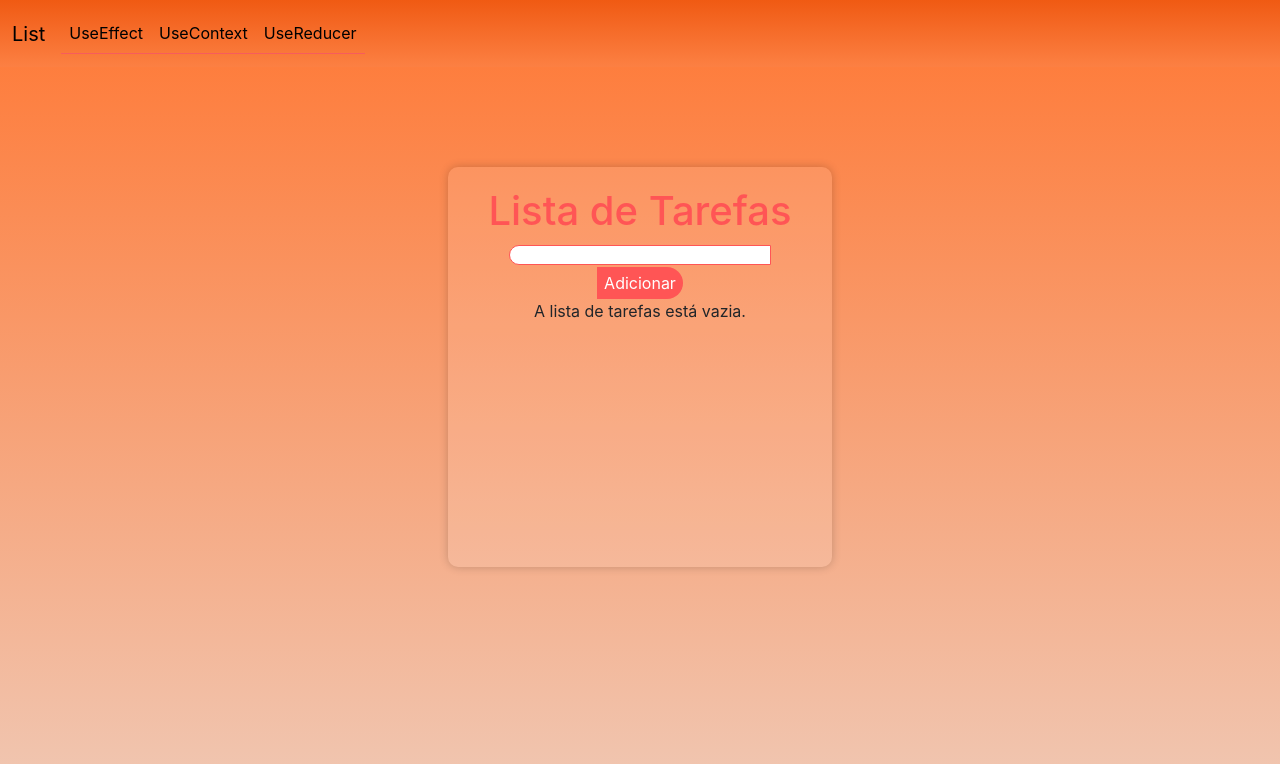
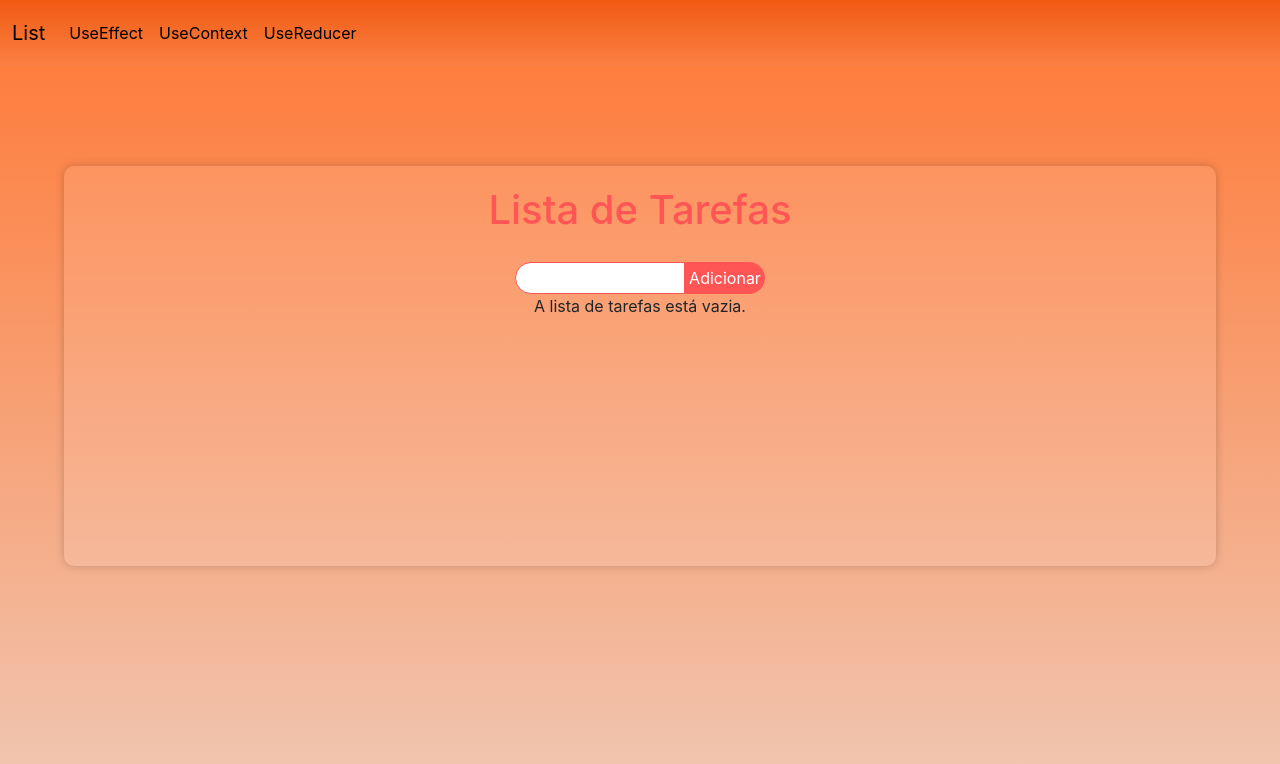
Before and after one commit to stellamaia/meu-projeto-react, a React (Create React App) app: page / in a window 1280 px wide. Shown: the top 764 px of the page. Built offline with nearby package versions, Linux system fonts and the light colour scheme; the HTML template or start-up script is replaced by a standard one.

Commit message:
Responsividade

```diff
--- a/src/App.css
+++ b/src/App.css
@@ -25,6 +25,18 @@
   box-shadow: 0 0 10px rgba(0, 0, 0, 0.2);
   flex-direction: column;
   /* Alinhe os itens verticalmente no centro */
+}@media screen and (min-width: 320px){
+  .content{
+    width: 90%;
+    padding: 20px 0 20px 0;
+  }
+  .input{
+    width: 170px;
+ margin-top: 20px;
+  }
+  ul{
+    padding: 20px;
+  }
 }
 
 .list {
@@ -39,7 +51,7 @@ li {
   margin: 5px 0;
   display: flex;
   justify-content: space-between;
-  border-bottom: 1px solid #f75c5c;
+  border-bottom:none;
 color: #ff5555;
 }
 
@@ -48,10 +60,12 @@ color: #ff5555;
   padding-left: 10px;
   border: 1px solid #ff5555;
   outline: none;
-  height: 20px;
+  height: 32px;
   border-radius: 20px 0 0 20px;
 }
-
+.listDescription{
+  padding-top:80px ;
+}
 ul {
   list-style-type: none;
   padding: 0;
@@ -59,7 +73,7 @@ ul {
 
 .button-add {
   border-radius: 0 20px 20px 0;
-  width: 25%;
+  width: 80px;
 }
 
 button {
```
